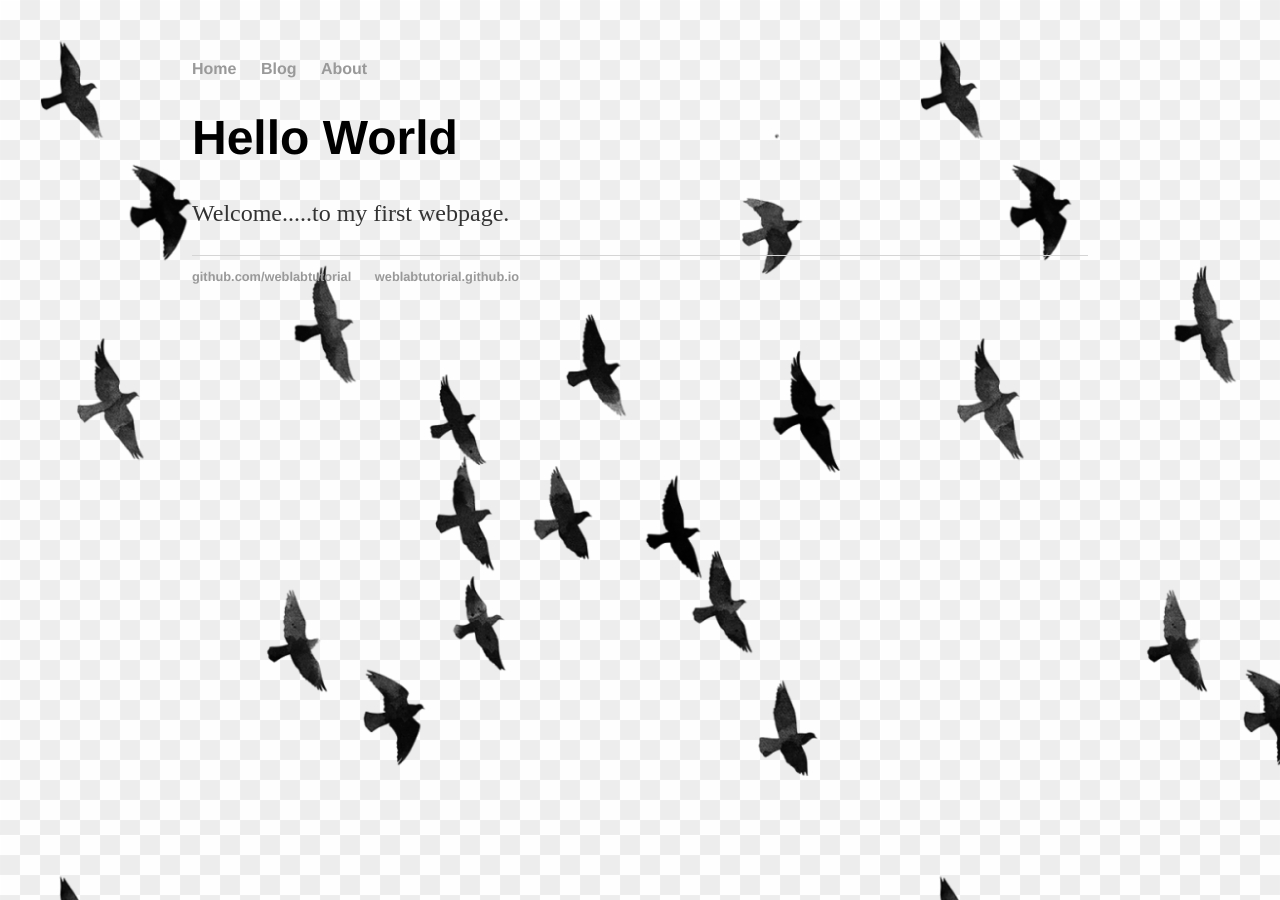
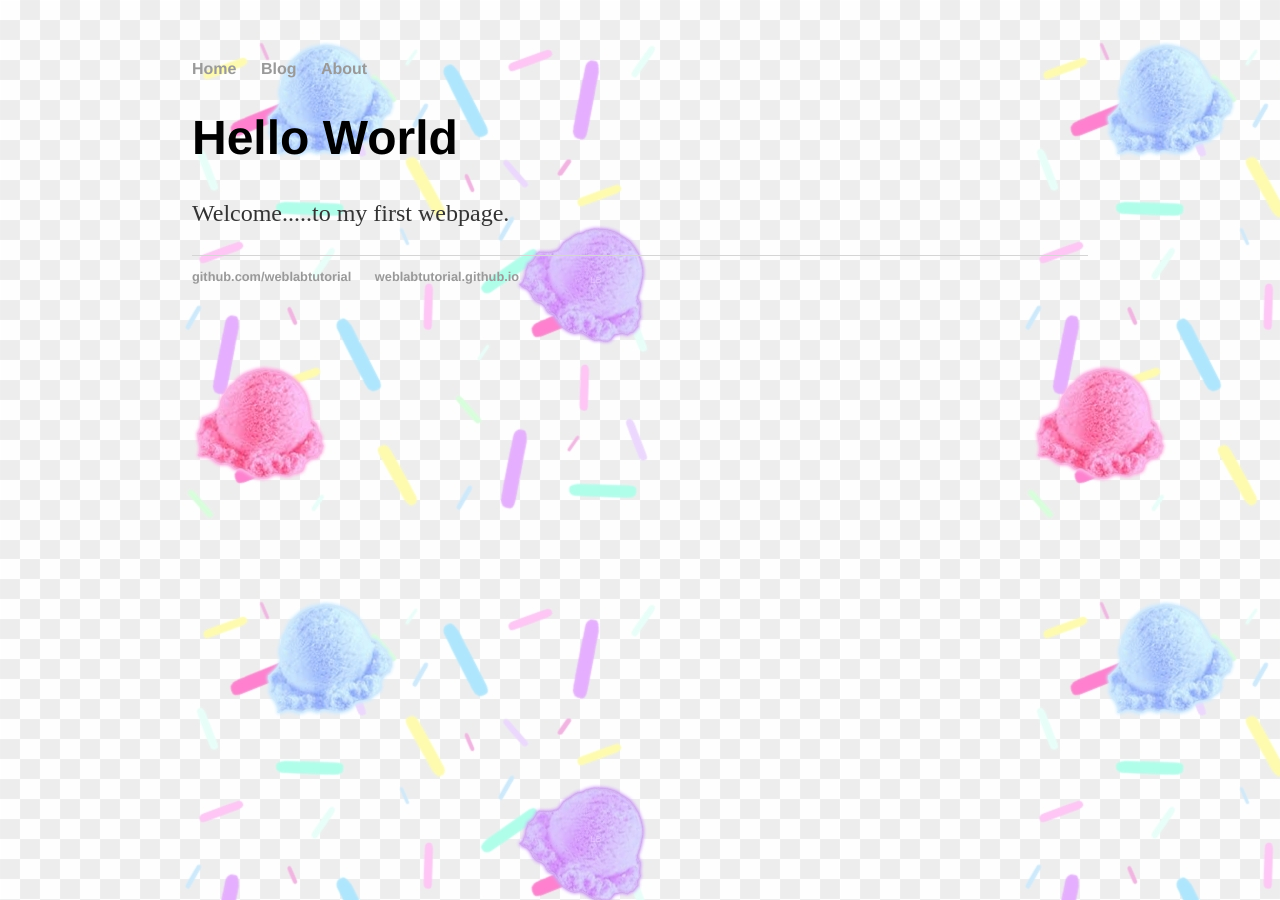
Before and after one commit to cbm2001/cbm2001.github.io, a Jekyll site: the page built from index.html, in a window 1280 px wide. Built offline with Jekyll 4.4.1, drawn with Linux system fonts in a browser that asks for light colours.

Commit message:
Update index.html

```diff
--- a/index.html
+++ b/index.html
@@ -8,6 +8,6 @@ title: Web Programming
 </div>
 <style>
   body{
-    background-image:url("images/birds.png");
+    background-image:url("images/cute.png");
   }
 </style>
```
